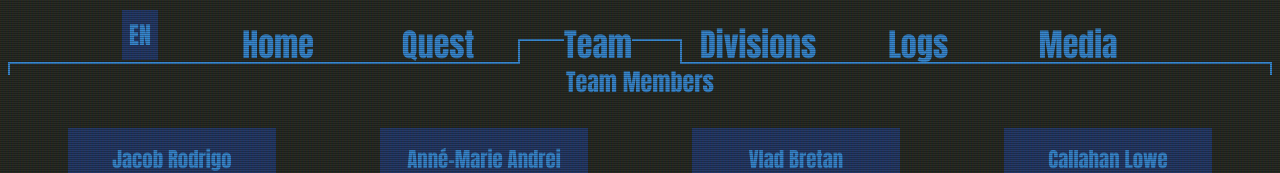
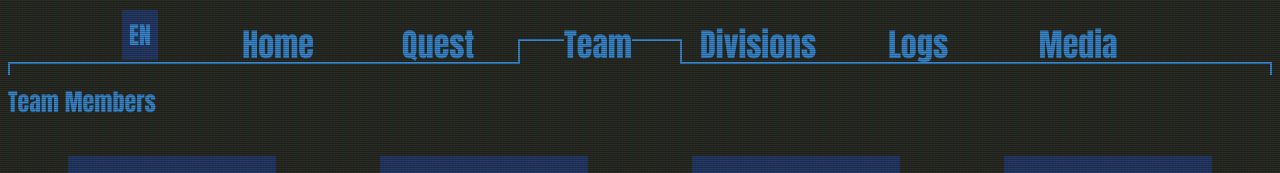
Before and after one commit to Dawson-Robotics/TakTik-2025-Website, a React (Vite) app in the folder site/: page /team in a window 1280 px wide. Shown: the top 173 px of the page. Built offline with nearby package versions, Linux system fonts and the light colour scheme.

Commit message:
add missing header translation

```diff
--- a/site/src/pages/teamPage.jsx
+++ b/site/src/pages/teamPage.jsx
@@ -40,7 +40,9 @@ export function TeamPage({ lang }) {
 
     return (
         <section id="teamPage">
-            <h2>Team Members</h2>
+            <h1 id="teamPageHeader">
+            {lang === 'EN' ? 'Team Members' : "Membres De L'èquipe"}
+            </h1>
             <section id="teamMembersGrid">
                 {
                     members[lang].map( member =>(
```
